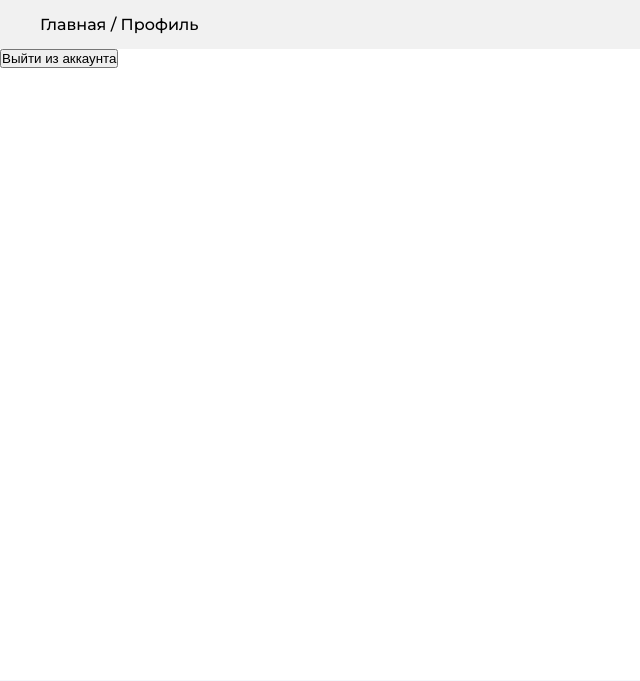
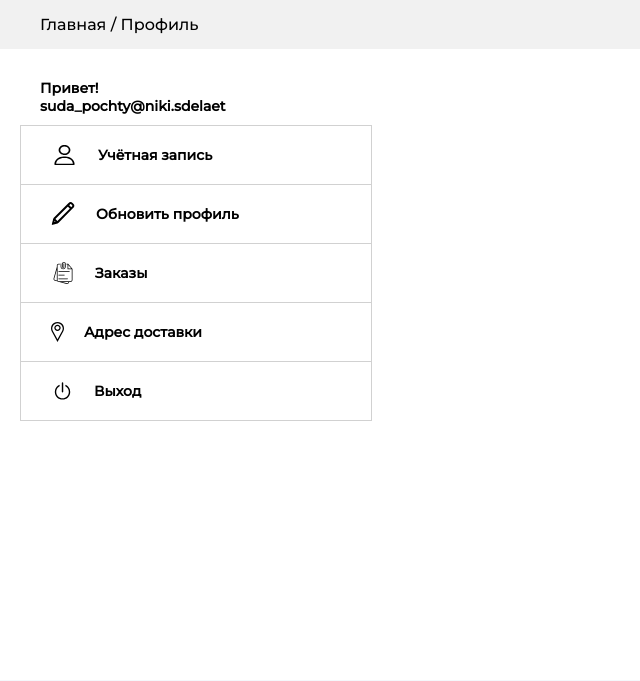
Before and after one commit to nikniksham/what, a Flask app: page /profile in a window 1280 px wide. Shown: the part 120-801 px from the top of the page, without its empty margins (0-640 px from the left). Run offline with Flask 2, Linux system fonts and the light colour scheme; a user stored in the database is signed in; tables that the repository leaves empty hold one stand-in row (values such as "Sample post").

Commit message:
start make profile

```diff
--- a/static/css/base.scss
+++ b/static/css/base.scss
@@ -495,3 +495,40 @@ button.active {
     color: #6A6A6A;
   }
 }
+
+.profile {
+  display: flex;
+  padding: 20px;
+  &__first-column {
+    flex: 30% 0;
+    padding-right: 20px;
+  }
+  &__hello {
+    font-family: "Montserrat", sans-serif;
+    padding: 10px 20px;
+    font-size: 14px;
+    font-weight: bold;
+  }
+  &__navigation {
+    border: 1px solid #D1D1D1;
+    border-top: none;
+    & a {
+      text-decoration: none;
+      color: black !important;
+    }
+    &-link {
+      display: flex;
+      padding: 10px 30px;
+      border-top: 1px solid #D1D1D1;
+      & p {
+        font-family: "Montserrat", sans-serif;
+        padding: 10px 20px;
+        font-size: 14px;
+        font-weight: bold;
+      }
+    }
+  }
+  &__second-column {
+    flex: 70% 0;
+  }
+}
--- a/static/css/catalog.css
+++ b/static/css/catalog.css
@@ -481,6 +481,43 @@ button.active {
   color: #6A6A6A;
 }
 
+.profile {
+  display: flex;
+  padding: 20px;
+}
+.profile__first-column {
+  flex: 30% 0;
+  padding-right: 20px;
+}
+.profile__hello {
+  font-family: "Montserrat", sans-serif;
+  padding: 10px 20px;
+  font-size: 14px;
+  font-weight: bold;
+}
+.profile__navigation {
+  border: 1px solid #D1D1D1;
+  border-top: none;
+}
+.profile__navigation a {
+  text-decoration: none;
+  color: black !important;
+}
+.profile__navigation-link {
+  display: flex;
+  padding: 10px 30px;
+  border-top: 1px solid #D1D1D1;
+}
+.profile__navigation-link p {
+  font-family: "Montserrat", sans-serif;
+  padding: 10px 20px;
+  font-size: 14px;
+  font-weight: bold;
+}
+.profile__second-column {
+  flex: 70% 0;
+}
+
 .pramams__title {
   width: 100%;
   padding: 15px 0 30px 0;
--- a/templates/profile.html
+++ b/templates/profile.html
@@ -1,28 +1,48 @@
 {% extends "base.html" %}
 
-{% block stylename %}catalog{% endblock %}
-
 {% block main %}
-<script type="text/javascript" src="{{url_for('static', filename='js/JQuery.min.js')}}"></script>
-
-<div>
-    <div>
-        {% for order in orders %}
-            <img class="cart__image" src="{{order.product.image}}">
-            <p class="cart__name">{{order.product.name}}</p>
-            {% if order.status == 0 %}
-            <p class="cart__name">{{order.current}} / {{order.max}} покупателей</p>
-            {% elif order.status == 1 %}
-            <p class="cart__name">В обработке</p>
-            {% elif order.status == 2 %}
-            <p class="cart__name">В процессе доставки</p>
-            {% else %}
-            <p class="cart__name">Выполнен</p>
-            {% endif %}
-            <p class="cart__name">{{order.user_count}}</p>
-            <p class="cart__name">{{order.user_price}}</p>
-        {% endfor %}
+<div class="profile">
+    <div class="profile__first-column">
+        <p class="profile__hello">
+            Привет!<br>
+            suda_pochty@niki.sdelaet
+        </p>
+        <div class="profile__navigation">
+            <a href="/profile/tudi">
+                <div class="profile__navigation-link">
+                    <img src="/static/img/profile.svg" alt="профиль">
+                    <p>Учётная запись</p>
+                </div>
+            </a>
+            <a href="/profile/sudi">
+                <div class="profile__navigation-link">
+                    <img src="/static/img/edit.svg" alt="редактировать">
+                    <p>Обновить профиль</p>
+                </div>
+            </a>
+            <a href="/profile/obratno">
+                <div class="profile__navigation-link">
+                    <img src="/static/img/orders.svg" alt="список">
+                    <p>Заказы</p>
+                </div>
+            </a>
+            <a href="/profile/obratno">
+                <div class="profile__navigation-link">
+                    <img src="/static/img/map.svg" alt="список">
+                    <p>Адрес доставки</p>
+                </div>
+            </a>
+            <a href="/logout">
+                <div class="profile__navigation-link">
+                    <img src="/static/img/exit.svg" alt="выключатель">
+                    <p>Выход</p>
+                </div>
+            </a>
+        </div>
     </div>
-    <a href='/logout'><button class="btn submit">Выйти из аккаунта</button></a>
+    <div class="profile__second-column">
+        {% block profile %}
+        {% endblock %}
+    </div>
 </div>
 {% endblock %}
```
Also changed, not shown: templates/profile_products.html (added, +28 -0 lines), static/img/edit.svg (added), static/img/editW.svg (added), static/img/exit.svg (added), static/img/exitW.svg (added), static/img/map.svg (added), static/img/mapW.svg (added), static/img/orders.svg (added), static/img/ordersW.svg (added), static/img/profile.svg (added), static/img/profileW.svg (added), 1 other file.
